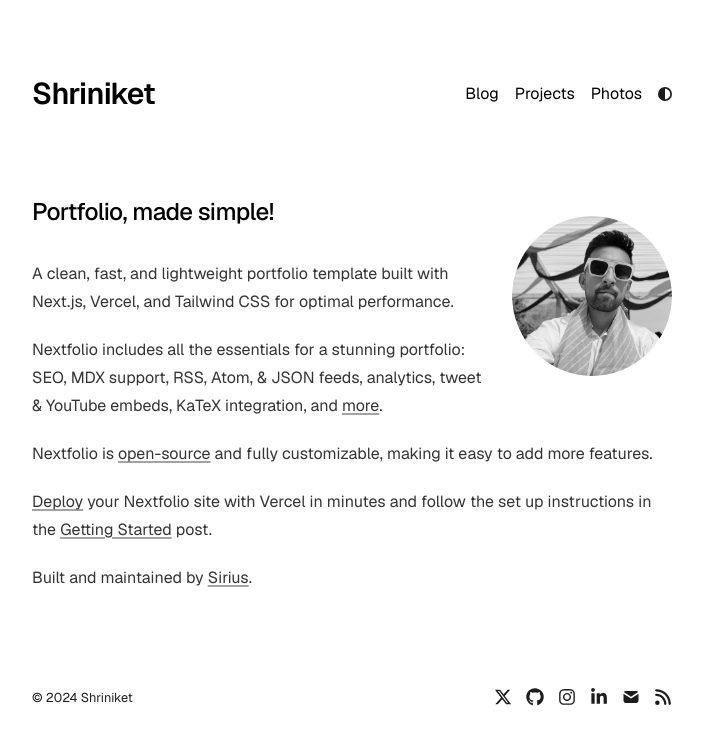
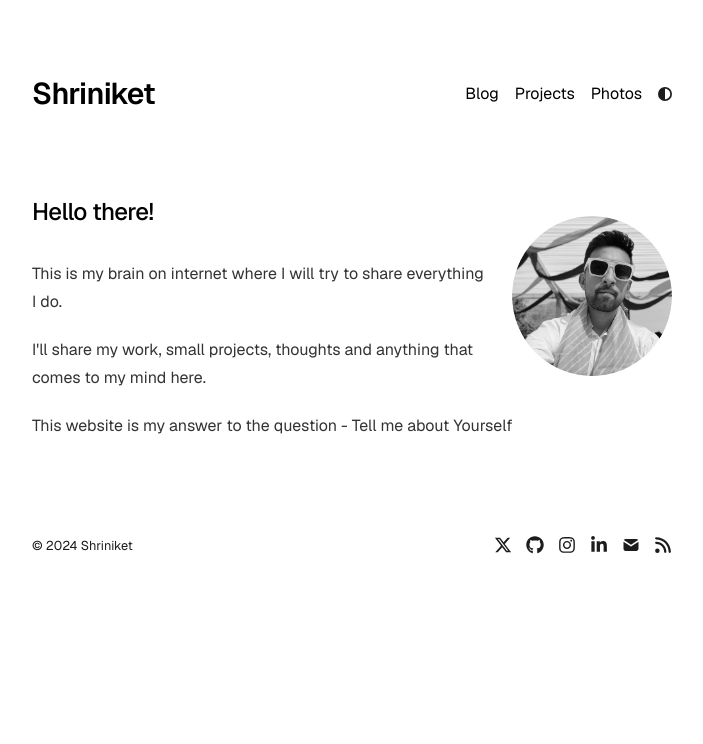
Before and after one commit to shriniket73/my-website, a Next.js app: page / in a window 1280 px wide. Shown: the top 744 px of the page, without its empty margins (288-991 px from the left). Built offline with nearby package versions, Linux system fonts and the light colour scheme.

Commit message:
updated home page

```diff
--- a/app/page.tsx
+++ b/app/page.tsx
@@ -17,50 +17,18 @@ export default function Page() {
       </a>
 
       <h1 className="mb-8 text-2xl font-medium tracking-tight">
-        Portfolio, made simple!
+        Hello there!
       </h1>
 
       <div className="prose prose-neutral dark:prose-invert">
         <p>
-          A clean, fast, and lightweight portfolio template built with Next.js,
-          Vercel, and Tailwind CSS for optimal performance.
+          This is my brain on internet where I will try to share everything I do.
         </p>
         <p>
-          Nextfolio includes all the essentials for a stunning portfolio: SEO,
-          MDX support, RSS, Atom, & JSON feeds, analytics, tweet & YouTube
-          embeds, KaTeX integration, and{" "}
-          <a
-            target="_blank"
-            href="https://github.com/1msirius/Nextfolio?tab=readme-ov-file#features"
-          >
-            more
-          </a>
-          .
+          I'll share my work, small projects, thoughts and anything that comes to my mind here.
         </p>
         <p>
-          Nextfolio is{" "}
-          <a href={socialLinks.github} target="_blank">
-            open-source
-          </a>{" "}
-          and fully customizable, making it easy to add more features.
-        </p>
-        <p>
-          <a
-            href="https://vercel.com/new/clone?repository-url=https%3A%2F%2Fgithub.com%2F1msirius%2FNextfolio"
-            target="_blank"
-          >
-            Deploy
-          </a>{" "}
-          your Nextfolio site with Vercel in minutes and follow the set up
-          instructions in the{" "}
-          <a href="/blog/getting-started">Getting Started</a> post.
-        </p>
-        <p>
-          Built and maintained by{" "}
-          <a href="https://imsirius.xyz/" target="_blank">
-            Sirius
-          </a>
-          .
+          This website is my answer to the question - Tell me about Yourself
         </p>
       </div>
     </section>
```
